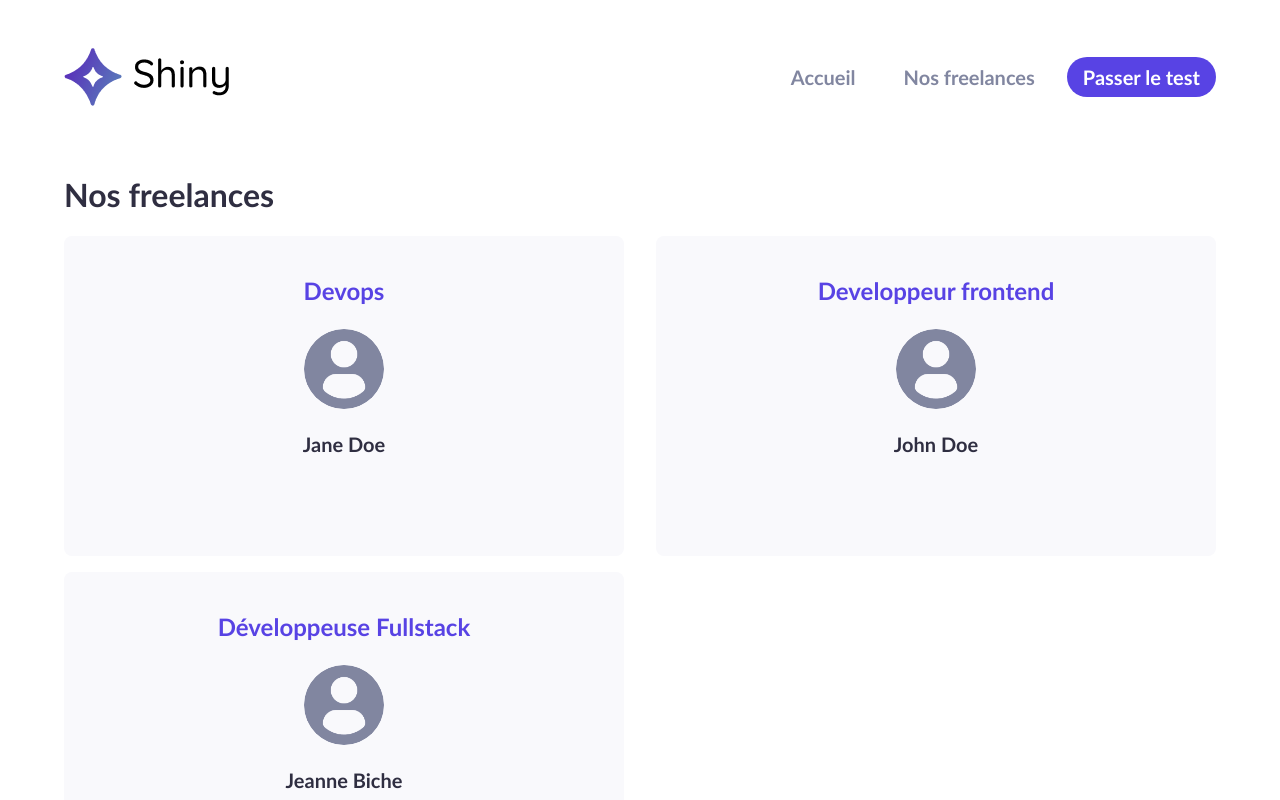
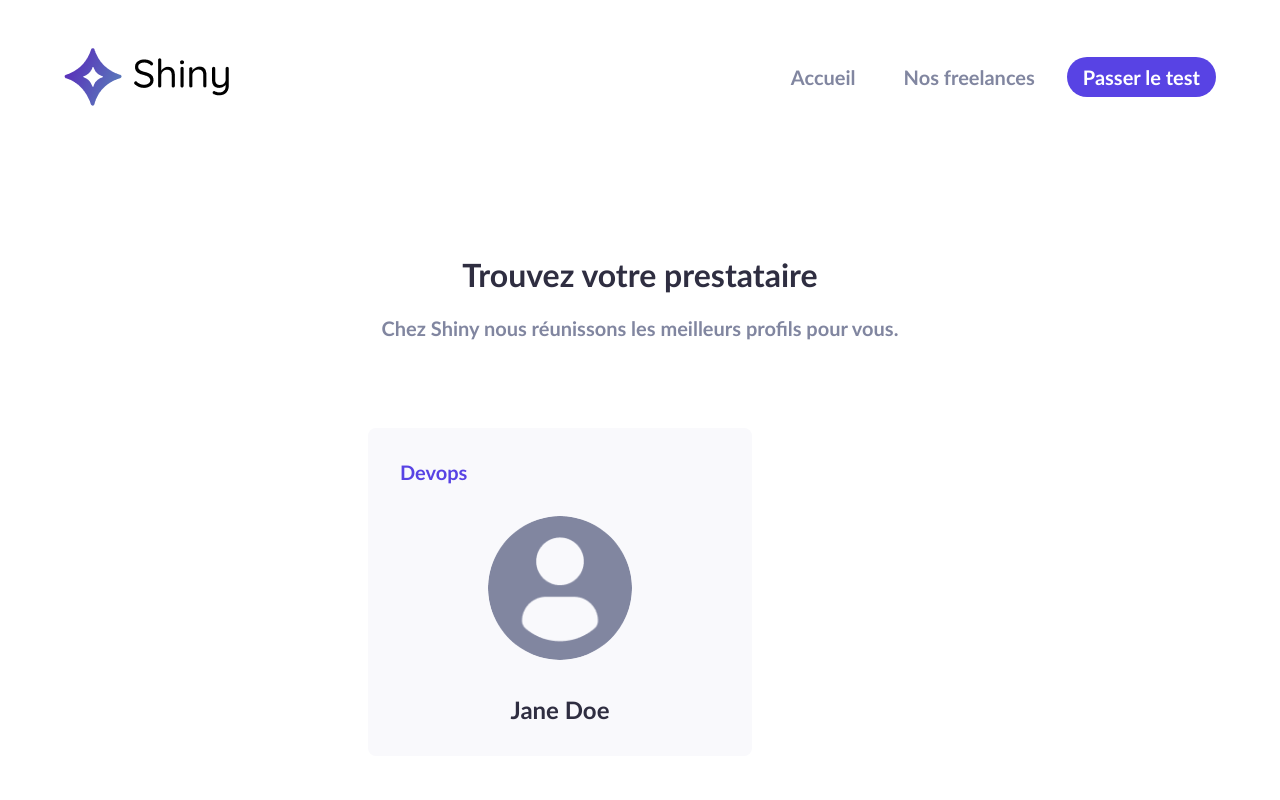
Before and after one commit to logic-fabric/shiny-agency, a React (Create React App) app: page /freelances in a window 1280 px wide. Shown: the top 800 px of the page. Built offline with nearby package versions, Linux system fonts and the light colour scheme.

Commit message:
feature: complete and style Freelances page

```diff
--- a/src/components/Card.jsx
+++ b/src/components/Card.jsx
@@ -3,39 +3,6 @@ import styled from "styled-components";
 
 import DefaultPicture from "../assets/profile.png";
 import colors from "../utils/style/colors";
-
-const CardWrapper = styled.div`
-  padding: 1rem;
-  border-radius: 0.5rem;
-
-  text-align: center;
-
-  background: ${colors.neutral100};
-
-  cursor: pointer;
-  transition: 200ms;
-
-  &:hover {
-    box-shadow: 0.125rem 0.25rem 1rem ${colors.neutral200};
-  }
-`;
-
-const CardJobTitle = styled.p`
-  color: ${colors.primary500};
-  font-size: 1.5rem;
-  font-weight: 700;
-`;
-
-const CardPicture = styled.img`
-  width: 5rem;
-  height: 5rem;
-  border-radius: 50%;
-`;
-
-const CardName = styled.p`
-  font-size: 1.25rem;
-  font-weight: 700;
-`;
 
 function Card({ name, jobTitle, picture }) {
   return (
@@ -57,4 +24,44 @@ Card.defaultProps = {
   picture: DefaultPicture,
 };
 
+const CardWrapper = styled.div`
+  width: 20rem;
+  margin: 1.5rem 2rem;
+  padding: 2rem;
+  border-radius: 0.5rem;
+
+  text-align: center;
+
+  background: ${colors.neutral100};
+
+  cursor: pointer;
+  transition: 200ms;
+
+  &:hover {
+    box-shadow: 0.125rem 0.25rem 1rem ${colors.neutral200};
+  }
+`;
+
+const CardJobTitle = styled.h3`
+  margin: 0;
+
+  color: ${colors.primary500};
+  font-size: 1.25rem;
+  font-weight: 700;
+  text-align: left;
+`;
+
+const CardPicture = styled.img`
+  width: 9rem;
+  height: 9rem;
+  margin: 2rem 0;
+  border-radius: 50%;
+`;
+
+const CardName = styled.h4`
+  margin: 0;
+  font-size: 1.5rem;
+  font-weight: 700;
+`;
+
 export default Card;
--- a/src/pages/Freelances.jsx
+++ b/src/pages/Freelances.jsx
@@ -2,6 +2,7 @@ import styled from "styled-components";
 
 import Card from "../components/Card";
 import DefaultPicture from "../assets/profile.png";
+import colors from "../utils/style/colors";
 
 const freelanceProfiles = [
   {
@@ -21,17 +22,13 @@ const freelanceProfiles = [
   },
 ];
 
-const CardsWrapper = styled.div`
-  display: grid;
-  gap: 1rem 2rem;
-  grid-template-rows: 20rem 20rem;
-  grid-template-columns: repeat(2, 1fr);
-`;
-
 function Freelances() {
   return (
-    <div className="Freelances">
-      <h1>Nos freelances</h1>
+    <FreelancesWrapper>
+      <MainTitle>Trouvez votre prestataire</MainTitle>
+      <SubTitle>
+        Chez Shiny nous réunissons les meilleurs profils pour vous.
+      </SubTitle>
       <CardsWrapper>
         {freelanceProfiles.map((profile, index) => (
           <Card
@@ -42,8 +39,29 @@ function Freelances() {
           />
         ))}
       </CardsWrapper>
-    </div>
+    </FreelancesWrapper>
   );
 }
 
+const FreelancesWrapper = styled.main`
+  text-align: center;
+`;
+
+const MainTitle = styled.h1`
+  font-size: 2rem;
+`;
+
+const SubTitle = styled.h2`
+  color: ${colors.secondary500};
+  font-size: 1.25rem;
+`;
+
+const CardsWrapper = styled.div`
+  display: flex;
+  flex-wrap: wrap;
+  justify-content: flex-start;
+
+  margin: 4rem 16rem 0 16rem;
+`;
+
 export default Freelances;
```
